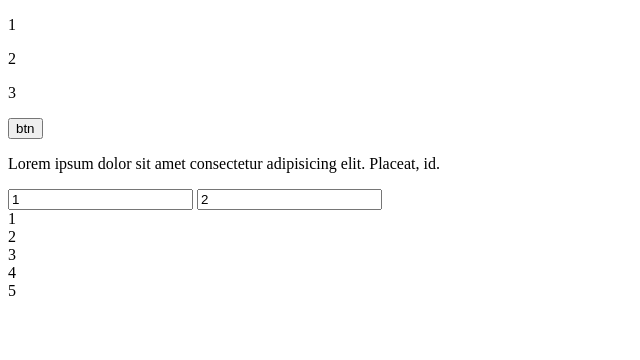
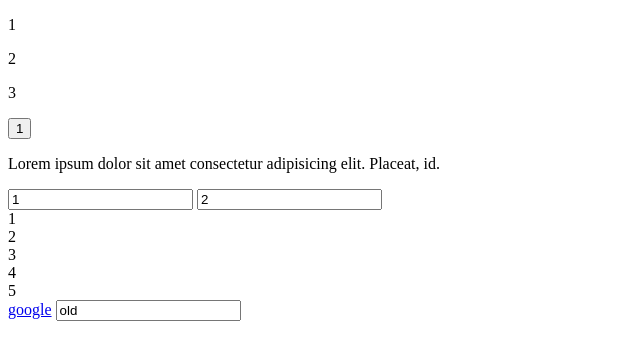
Before and after one commit to UglanovEA/JS_Training, a plain HTML site: page code/code.html in a window 1280 px wide. Shown: the whole page, without its empty margins (0-640 px from the left). Drawn offline with Linux system fonts and the light colour scheme.

Commit message:
ver 22.9

```diff
--- a/code/code.html
+++ b/code/code.html
@@ -11,7 +11,7 @@
     <p class="www">1</p>
     <p class="www">2</p>
     <p class="www">3</p>
-    <button class="btn">btn</button>
+    <button class="btn">1</button>
     <p class="text">
       Lorem ipsum dolor sit amet consectetur adipisicing elit. Placeat, id.
     </p>
@@ -22,6 +22,8 @@
     <div>3</div>
     <div>4</div>
     <div>5</div>
+    <a href="#google.com" class="link">google</a>
+    <input id="elem" value="old" />
 
     <script src="./code.js"></script>
     <script src="./functions.js"></script>
```
Also changed, not shown: code/codeMuDOM.js (+67 -0 lines).
